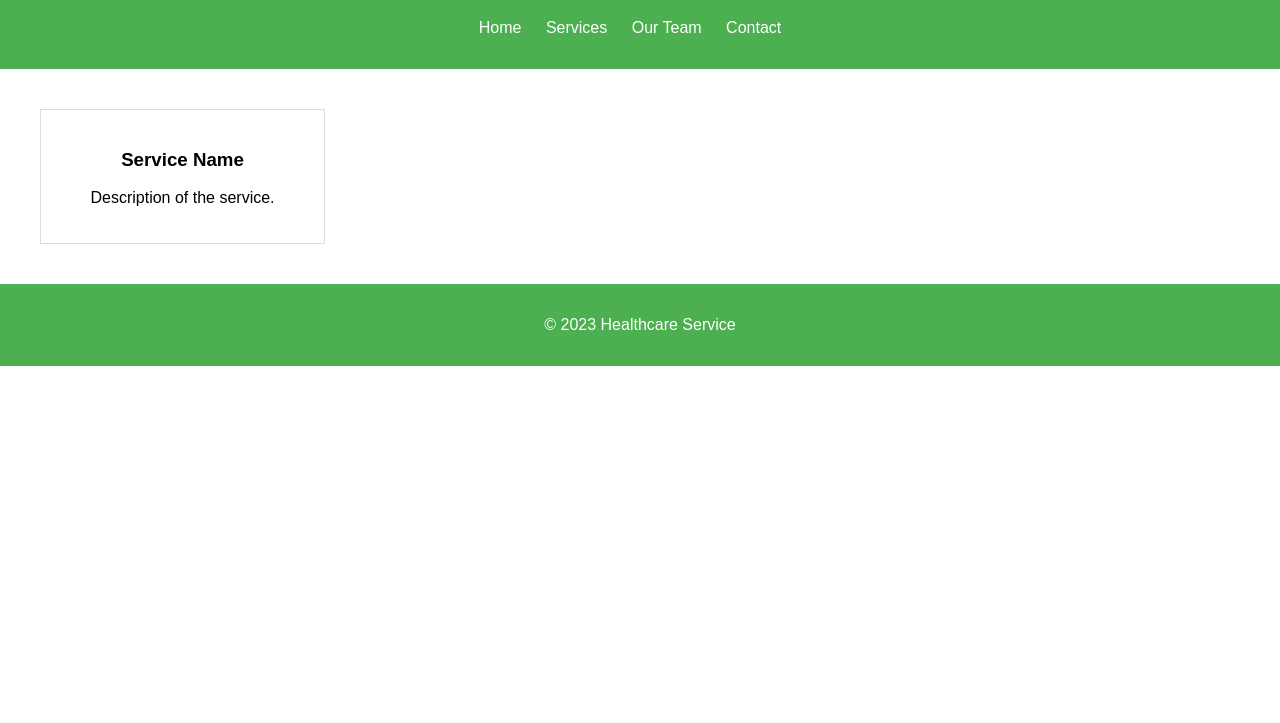
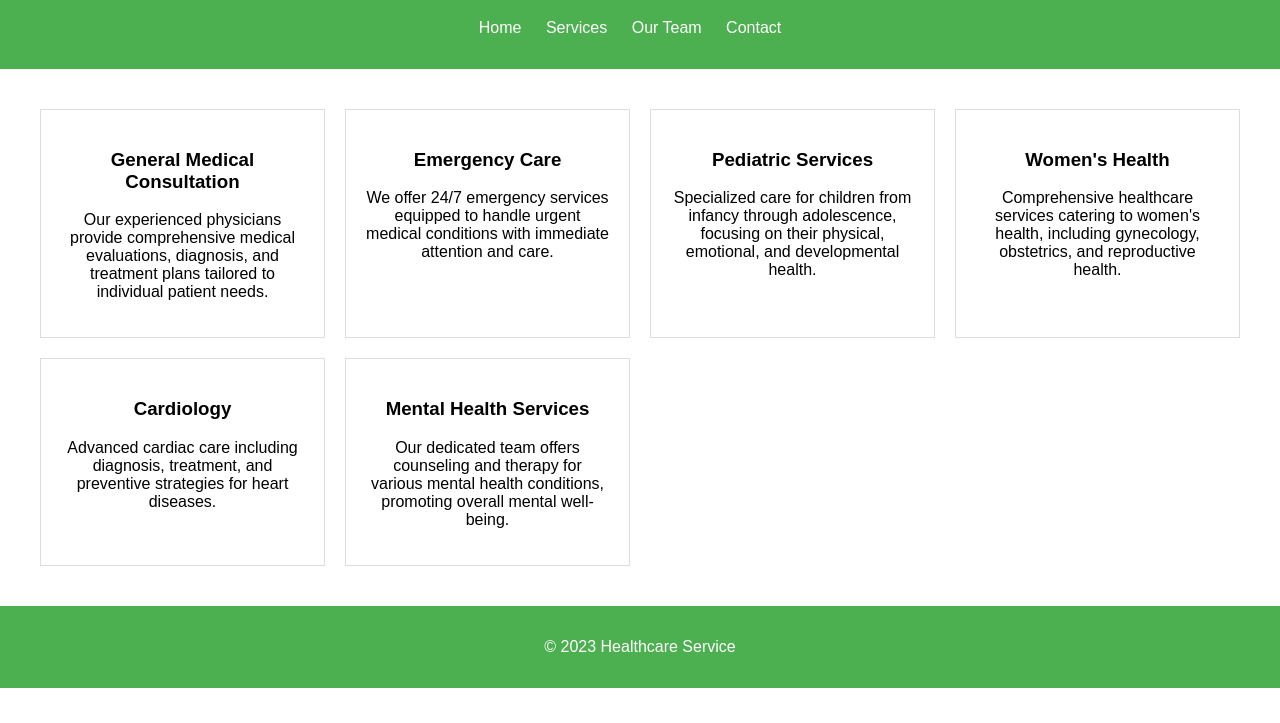
Before and after one commit to SravyaMundluru/HealthCare, a plain HTML site: page pages/services.html in a window 1280 px wide. Shown: the part 77-800 px from the top of the page. Drawn offline with Linux system fonts and the light colour scheme; files that its build step writes are made by us from their sources.

Commit message:
Update services.html

```diff
--- a/pages/services.html
+++ b/pages/services.html
@@ -4,14 +4,14 @@
     <meta charset="UTF-8">
     <meta name="viewport" content="width=device-width, initial-scale=1.0">
     <title>Our Services</title>
-    <link rel="stylesheet" href="styles.css">
+    <link rel="stylesheet" href="../styles/styles.css">
 </head>
 <body>
     <header>
         <h1>Our Healthcare Services</h1>
         <nav>
             <ul>
-                <li><a href="index.html">Home</a></li>
+                <li><a href="../index.html">Home</a></li>
                 <li><a href="services.html">Services</a></li>
                 <li><a href="team.html">Our Team</a></li>
                 <li><a href="contact.html">Contact</a></li>
@@ -20,12 +20,30 @@
     </header>
     <main>
         <section class="services-section">
-            <!-- Repeat this block for each service -->
             <div class="service">
-                <h3>Service Name</h3>
-                <p>Description of the service.</p>
+                <h3>General Medical Consultation</h3>
+                <p>Our experienced physicians provide comprehensive medical evaluations, diagnosis, and treatment plans tailored to individual patient needs.</p>
             </div>
-            <!-- End of service block -->
+            <div class="service">
+                <h3>Emergency Care</h3>
+                <p>We offer 24/7 emergency services equipped to handle urgent medical conditions with immediate attention and care.</p>
+            </div>
+            <div class="service">
+                <h3>Pediatric Services</h3>
+                <p>Specialized care for children from infancy through adolescence, focusing on their physical, emotional, and developmental health.</p>
+            </div>
+            <div class="service">
+                <h3>Women's Health</h3>
+                <p>Comprehensive healthcare services catering to women's health, including gynecology, obstetrics, and reproductive health.</p>
+            </div>
+            <div class="service">
+                <h3>Cardiology</h3>
+                <p>Advanced cardiac care including diagnosis, treatment, and preventive strategies for heart diseases.</p>
+            </div>
+            <div class="service">
+                <h3>Mental Health Services</h3>
+                <p>Our dedicated team offers counseling and therapy for various mental health conditions, promoting overall mental well-being.</p>
+            </div>
         </section>
     </main>
     <footer>
```
